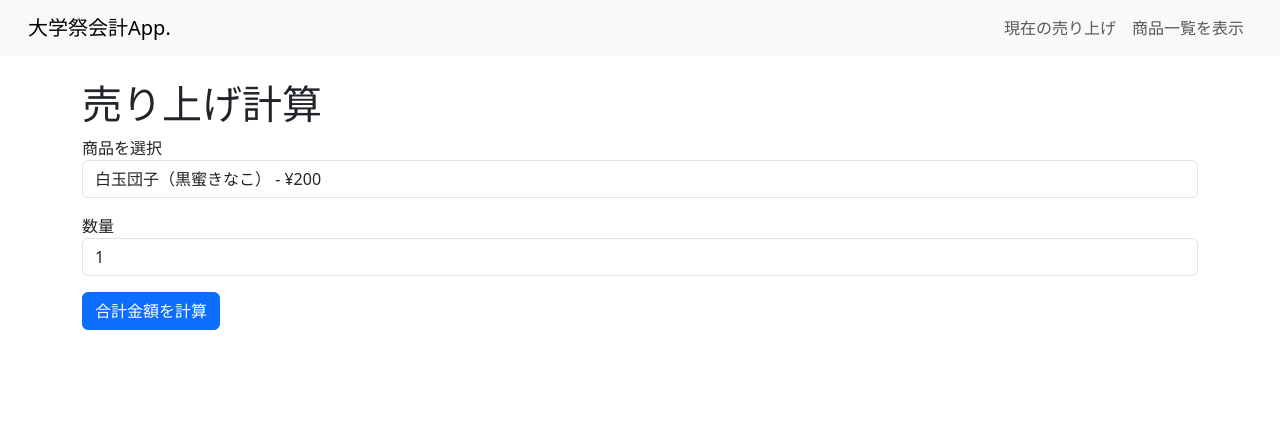
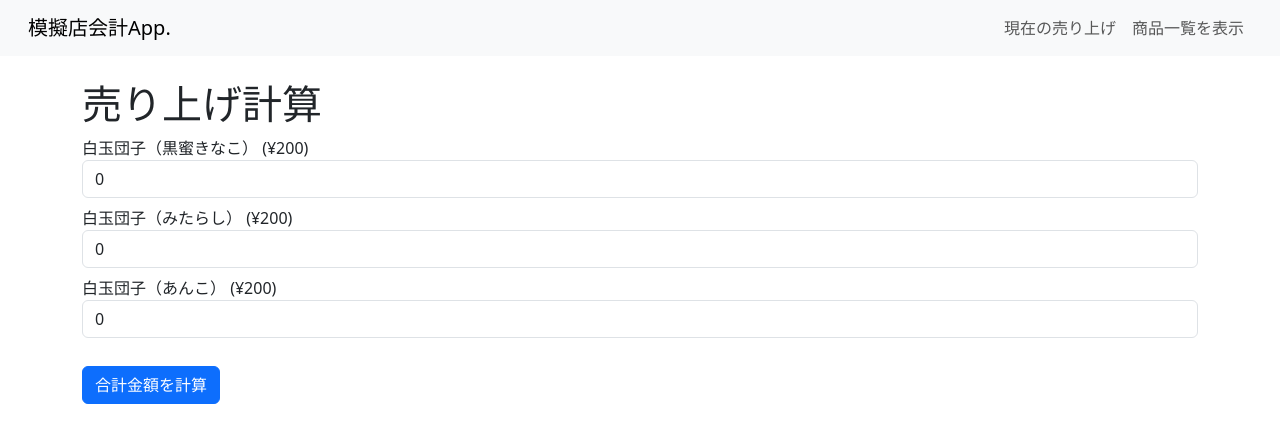
Before and after one commit to TomokiIkegami/my_flask_pos, a Flask app: page / in a window 1280 px wide. Shown: the top 443 px of the page. Run offline with Flask 3, Linux system fonts and the light colour scheme.

Commit message:
商品の合計金額を一気に計算できるようにしました

```diff
--- a/app.py
+++ b/app.py
@@ -1,9 +1,13 @@
 from flask import Flask, render_template, request, redirect, url_for
 from flask_sqlalchemy import SQLAlchemy
+from flask_wtf import FlaskForm
+from wtforms import IntegerField, SubmitField, SelectField
+from wtforms.validators import DataRequired
 from datetime import datetime  # datetime モジュールをインポート
 import os
 
 app = Flask(__name__)
+app.config["SECRET_KEY"] = "secret"
 
 # SQLite データベースの設定
 basedir = os.path.abspath(os.path.dirname(__file__))
@@ -27,6 +31,9 @@ class Sale(db.Model):
     total = db.Column(db.Integer, nullable=False)
     created_at = db.Column(db.DateTime, default=datetime.utcnow)
 
+class SalesForm(FlaskForm):
+    quantities = IntegerField('数量', default=1, validators=[DataRequired()])
+
 # 商品データをデータベースに初期化する関数を作成
 def init_items():
     item_data = [
@@ -47,42 +54,55 @@ def create_tables():
     if Item.query.count() == 0:
         init_items()
 
-
+@app.route('/', methods=['GET', 'POST'])
 @app.route('/', methods=['GET', 'POST'])
 def index():
+    items = Item.query.all()  # データベースから全アイテムを取得
     total = 0
-    selected_item = None
-    quantity = 1    # デフォルトの数量
-
-    # データベースから商品データを取得
-    items = Item.query.all()
+    sales_records = []
 
     if request.method == 'POST':
-        item_id = int(request.form['item'])
-        quantity = int(request.form['quantity'])
-        selected_item = Item.query.get(item_id)  # 選択された商品の詳細を取得
-        total = selected_item.price * quantity
+        quantities = request.form.getlist('quantities[]')  # 数量を取得
+        for item in items:
+            quantity = request.form.get(f'quantities[{item.id}]', 0)
+            quantity = int(quantity)
+            if quantity > 0:
+                total += item.price * quantity
+                new_sale = Sale(item_name=item.name, price=item.price, quantity=quantity, total=item.price * quantity)
+                db.session.add(new_sale)
+                sales_records.append({'item_name': item.name, 'price': item.price, 'quantity': quantity, 'total': item.price * quantity})
 
-        # 売り上げデータをデータベースに記録
-        sale = Sale(
-            item_name=selected_item.name,
-            price=selected_item.price,
-            quantity=quantity,
-            total=total
-        )
-        db.session.add(sale)
+    db.session.commit()  # データベースに保存
+
+
+    return render_template('index.html', items=items, total=total, sales_records=sales_records)
+
+
+@app.route('/sales', methods=['GET', 'POST'])
+def sales():
+    items = Item.query.all()  # データベースから全商品を取得
+    total_sales = 0
+    sales_records = []
+
+    if request.method == 'POST':
+        quantities = request.form.getlist('quantities[]')  # 入力された数量を取得
+        for item in items:
+            quantity = request.form.get(f'quantities[{item.id}]', 0)
+            quantity = int(quantity)
+            if quantity > 0:
+                total = item.price * quantity
+                total_sales += total
+                # 売上情報をデータベースに保存
+                new_sale = Sale(item_name=item.name, price=item.price, quantity=quantity, total=total)
+                db.session.add(new_sale)
+                sales_records.append(new_sale)
+
         db.session.commit()
 
-        return redirect(url_for('sales'))
-
-    return render_template('index.html', items=items, total=total, quantity=quantity, selected_item=selected_item)
-
-@app.route('/sales')
-def sales():
-    # データベースから全ての売上履歴を取得
-    sales_records = Sale.query.all()
-    total_sales = sum(record.total for record in sales_records)
-    return render_template('sales.html', sales_records=sales_records, total_sales=total_sales)
+    # 売上履歴をデータベースから取得
+    sales_records = Sale.query.all()  # 売上履歴を取得
+    total_sales = sum(record.total for record in sales_records)  # 総売上金額を計算
+    return render_template('sales.html', items=items, total_sales=total_sales, sales_records=sales_records)
 
 @app.route('/delete/<int:id>', methods=['POST'])
 def delete(id):
@@ -93,7 +113,7 @@ def delete(id):
         # データベースから削除
         db.session.delete(sale_to_delete)
         db.session.commit()
-        return redirect('/')
+        return redirect('/sales')
     except Exception as e:
         return f'削除に失敗しました:{str(e)}'
 
--- a/requirements.txt
+++ b/requirements.txt
@@ -1,3 +1,4 @@
 Flask
 Flask-SQLAlchemy
 gunicorn
+flask-wtf
--- a/templates/base.html
+++ b/templates/base.html
@@ -3,13 +3,13 @@
 <head>
     <meta charset="UTF-8">
     <meta name="viewport" content="width=device-width, initial-scale=1">
-    <title>{% block title %}大学祭会計App{% endblock %}</title>
+    <title>{% block title %}模擬店会計App{% endblock %}</title>
     <link href="https://cdn.jsdelivr.net/npm/bootstrap@5.3.0/dist/css/bootstrap.min.css" rel="stylesheet">
 </head>
 <body>
     <nav class="navbar navbar-expand-lg navbar-light bg-light">
         <div class="container-fluid">
-            <a class="navbar-brand ms-3" href="/#">大学祭会計App.</a>  <!-- 左側に余白を追加 -->
+            <a class="navbar-brand ms-3" href="/#">模擬店会計App.</a>  <!-- 左側に余白を追加 -->
             <button class="navbar-toggler" type="button" data-bs-toggle="collapse" data-bs-target="#navbarNav" aria-controls="navbarNav" aria-expanded="false" aria-label="Toggle navigation">
                 <span class="navbar-toggler-icon"></span>
             </button>
--- a/templates/index.html
+++ b/templates/index.html
@@ -5,32 +5,41 @@
 {% block content %}
     <h1>売り上げ計算</h1>
 
-        <form method="POST">
-            <div class="form-group">
-                <label for="item">商品を選択</label>
-                <select class="form-control" name="item" id="item">
+    <form method="POST" action="{{ url_for('index') }}">
         {% for item in items %}
-                        <option value="{{ item.id }}" {% if selected_item and selected_item.id == item.id %}selected{% endif %}>
-                            {{ item.name }} - ¥{{ item.price }}
-                        </option>
+            <div class="form-group" style="margin-bottom: 8px;">
+                <label for="item_{{ item.id }}">{{ item.name }} (¥{{ item.price }})</label>
+                <input type="number" name="quantities[{{ item.id }}]" min="0" value="0" class="form-control" id="item_{{ item.id }}">
+            </div>
         {% endfor %}
-                </select>
-            </div>
-            <div class="form-group mt-3">
-                <label for="quantity">数量</label>
-                <input type="number" class="form-control" id="quantity" name="quantity" value="{{ quantity }}" min="1">
-            </div>
-            <button type="submit" class="btn btn-primary mt-3">合計金額を計算</button>
+        <button type="submit" class="btn btn-primary" style="margin-top: 20px;">合計金額を計算</button>
     </form>
+    <br>
+    {% if total > 0 %}
+        <h4>購入された商品</h4>
+        <table class="table table-bordered">
+            <thead>
+                <tr>
+                    <th>商品名</th>
+                    <th>単価</th>
+                    <th>数量</th>
+                    <th>合計金額</th>
+                </tr>
+            </thead>
+            <tbody>
+                {% for record in sales_records %}
+                <tr>
+                    <td>{{ record.item_name }}</td>
+                    <td>¥{{ record.price }}</td>
+                    <td>{{ record.quantity }}</td>
+                    <td>¥{{ record.total }}</td>
+                </tr>
+                {% endfor %}
+            </tbody>
+        </table>
+    {% endif %}
 
     {% if total > 0 %}
         <h2 class="mt-4">合計金額: ¥{{ total }}</h2>
     {% endif %}
-    </div>
-
-    <script src="https://code.jquery.com/jquery-3.6.0.min.js"></script>
-    <script src="https://cdn.jsdelivr.net/npm/@popperjs/core@2.11.7/dist/umd/popper.min.js"></script>
-    <script src="https://cdn.jsdelivr.net/npm/bootstrap@5.3.0/dist/js/bootstrap.min.js"></script>
-</body>
-</html>
 {% endblock %}
```
Also changed, not shown: sales.db, templates/sales.html (line endings or trailing spaces). Lines whose indentation alone changed are shown as unchanged.
